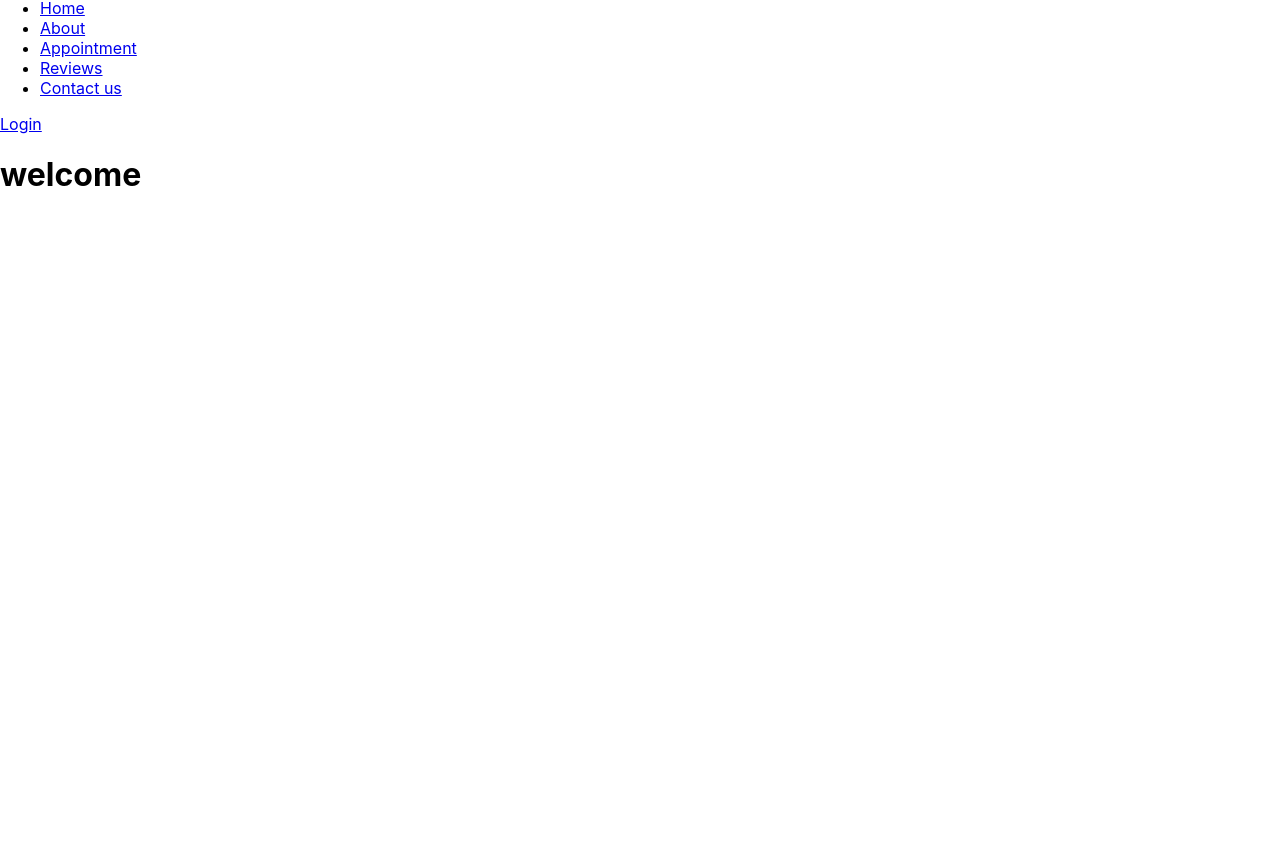
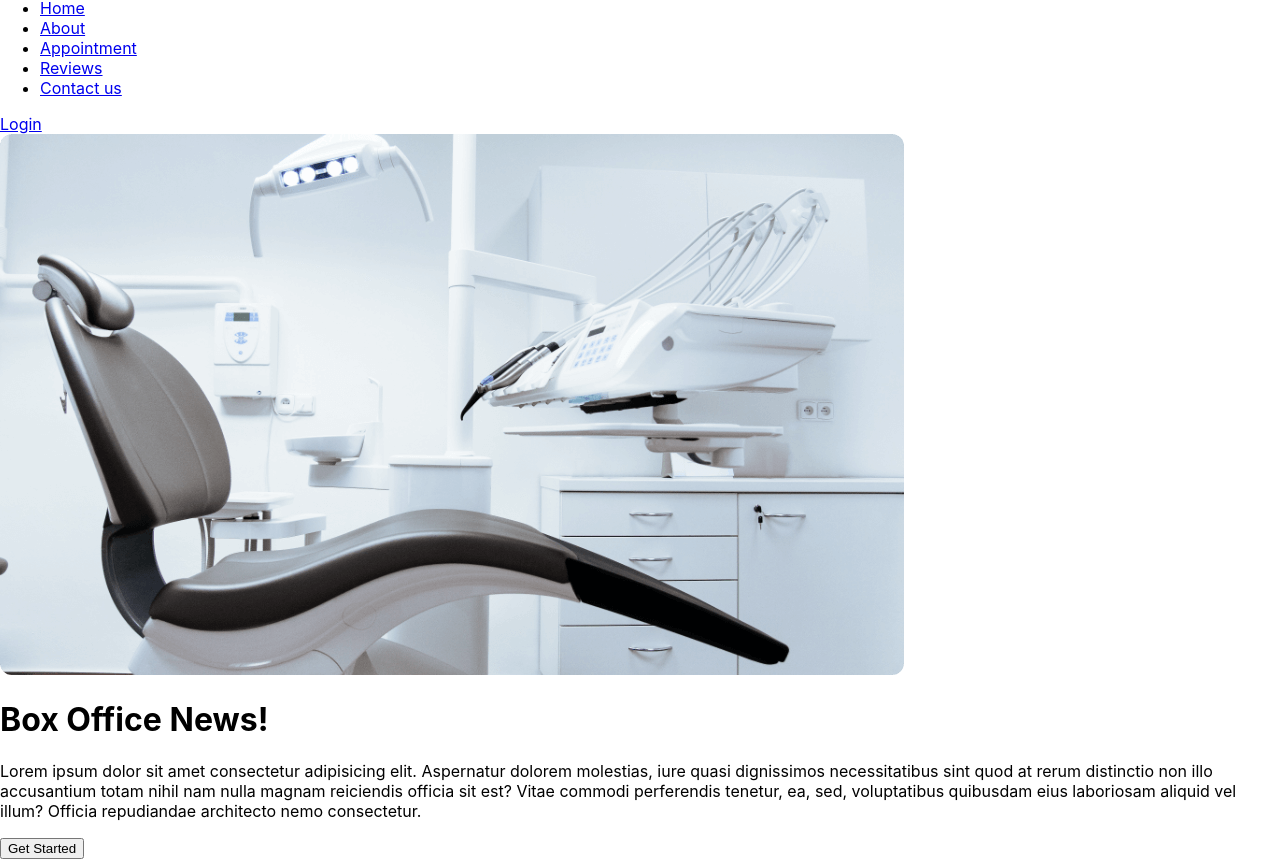
Before and after one commit to aariful-islam/doctor-portal-client, a React (Create React App) app: page / in a window 1280 px wide. Shown: the part 1474-2333 px from the top of the page. Before the commit the page ends 1690 px from the top, so only its background shows below. Built offline with nearby package versions, Linux system fonts and the light colour scheme.

Commit message:
work with banner

```diff
--- a/src/App.js
+++ b/src/App.js
@@ -3,7 +3,8 @@ import './App.css';
 import About from './Pages/About/About';
 import Appointment from './Pages/Appointment/Appointment';
 import Contact from './Pages/Contact/Contact';
-import Home from './Pages/Home/Home';
+import Home from './Pages/Home/Home/Home';
+
 import Login from './Pages/Login/Login/Login';
 import Registration from './Pages/Login/Registration/Registration';
 import Reviews from './Pages/Reviews/Reviews';
--- /dev/null
+++ b/src/Pages/Home/Banner/Banner.js
@@ -0,0 +1,29 @@
+import React from "react";
+import chair from "../../../assets/images/chair.png";
+
+const Banner = () => {
+  return (
+    <div>
+      <div class="hero min-h-screen ">
+        <div class="hero-content flex-col lg:flex-row-reverse">
+          <img src={chair} className="max-w-lg rounded-lg shadow-2xl" />
+          <div>
+            <h1 class="text-5xl font-bold">Box Office News!</h1>
+            <p class="py-6 m-2">
+              Lorem ipsum dolor sit amet consectetur adipisicing elit.
+              Aspernatur dolorem molestias, iure quasi dignissimos
+              necessitatibus sint quod at rerum distinctio non illo accusantium
+              totam nihil nam nulla magnam reiciendis officia sit est? Vitae
+              commodi perferendis tenetur, ea, sed, voluptatibus quibusdam eius
+              laboriosam aliquid vel illum? Officia repudiandae architecto nemo
+              consectetur.
+            </p>
+            <button class="btn btn-primary">Get Started</button>
+          </div>
+        </div>
+      </div>
+    </div>
+  );
+};
+
+export default Banner;
--- a/src/Pages/Home/Home.js
+++ b/src/Pages/Home/Home/Home.js
@@ -1,9 +1,12 @@
 import React from 'react';
+import Banner from '../Banner/Banner';
+
 
 const Home = () => {
     return (
         <div>
-            <h1>welcome</h1>
+            <Banner></Banner>
+
         </div>
     );
 };
```
